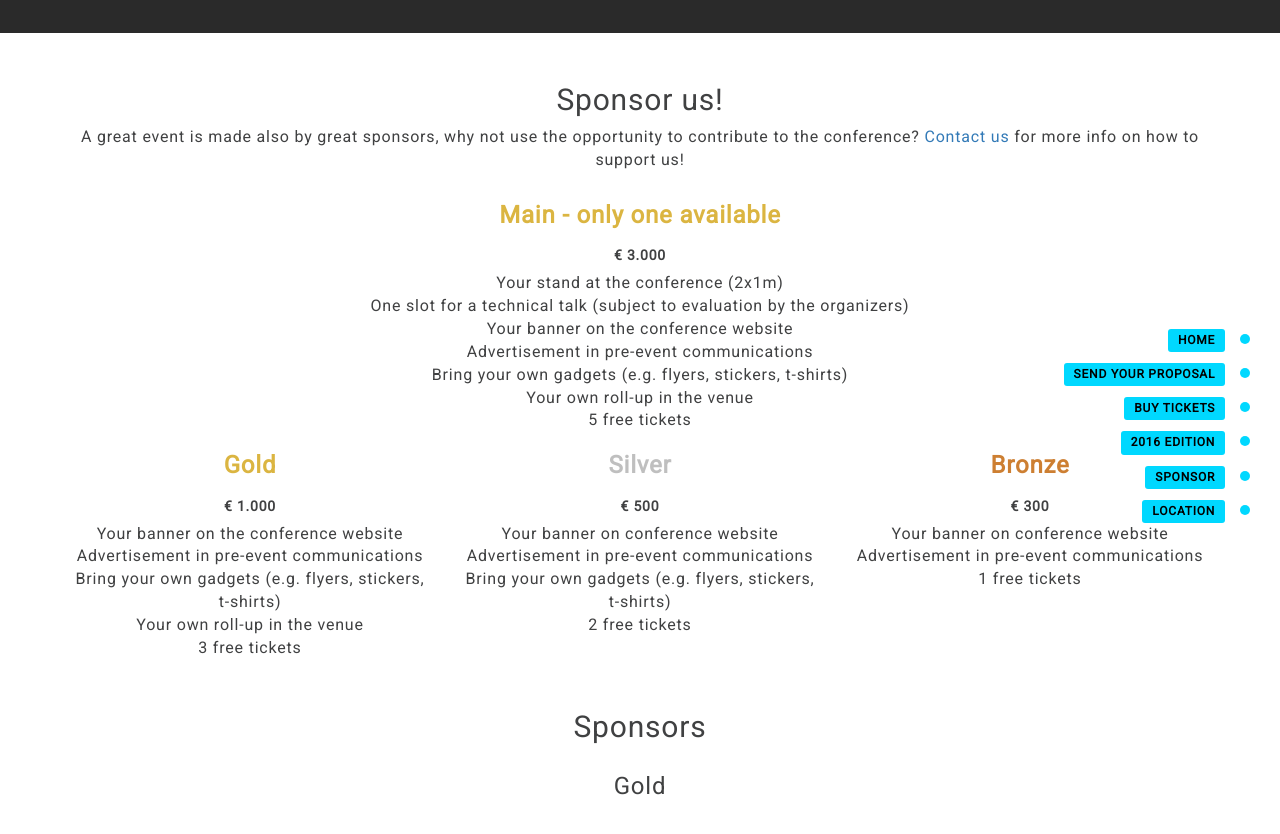
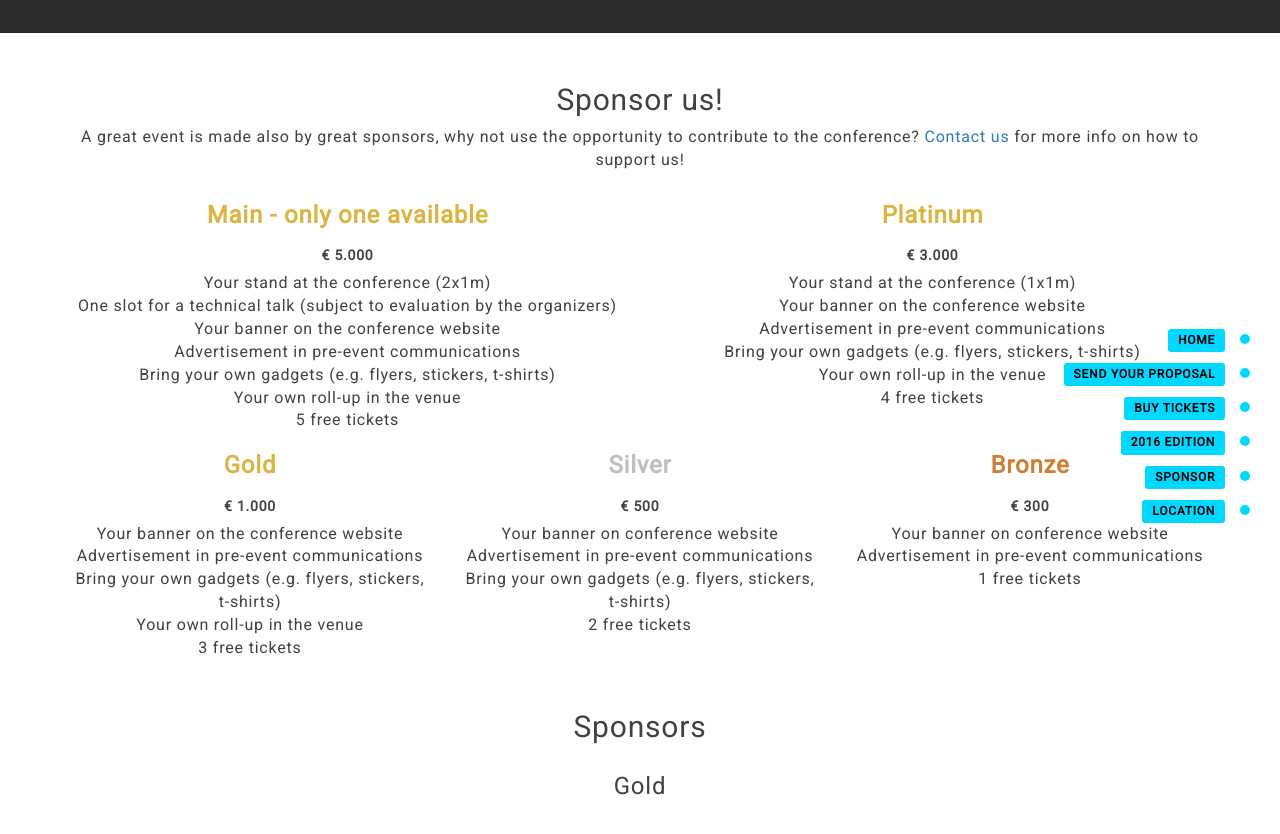
Before and after one commit to GrUSP/2017.reactjsday.it, a Jekyll site: the page built from index.html, in a window 1280 px wide and 900 px high, scrolled down 2361 px, cut to the strip 59-893 px from the top of the window. Built offline with Jekyll 4.4.1, drawn with Linux system fonts in a browser that asks for light colours.

Commit message:
add platinum splot

```diff
--- a/_includes/section-sponsors.html
+++ b/_includes/section-sponsors.html
@@ -8,9 +8,9 @@
             conference?
             <a href="mailto:info@grusp.org">Contact us</a> for more info on how to support us!
         </p>
-        <div class="col-md-12">
+        <div class="col-md-6">
             <h3 class="sponsors main">Main - only one available</h3>
-            <span class="euro btn">€ 3.000</span>
+            <span class="euro btn">€ 5.000</span>
             <ul class="benefit">
                 <li>Your stand at the conference (2x1m)</li>
                 <li>One slot for a technical talk (subject to evaluation by the organizers)</li>
@@ -19,6 +19,20 @@
                 <li>Bring your own gadgets (e.g. flyers, stickers, t-shirts)</li>
                 <li>Your own roll-up in the venue</li>
                 <li>5 free tickets</li>
+            </ul>
+        </div>
+        <div class="col-md-6">
+            <h3 class="sponsors main">Platinum</h3>
+            <span class="euro btn">€ 3.000</span>
+            <ul class="benefit">
+                <li>Your stand at the conference (1x1m)</li>
+                <li>Your banner on the conference website</li>
+                <li>Advertisement in pre-event communications</li>
+                <li>Bring your own gadgets (e.g. flyers, stickers, t-shirts)</li>
+                <li>Your own roll-up in the venue</li>
+                <li>4 free tickets</li>
+                <li></li>
+                <li>&nbsp;</li>
             </ul>
         </div>
 
--- a/_layouts/react2.html
+++ b/_layouts/react2.html
@@ -40,6 +40,7 @@
                 <span class="dot"></span>
             </a>
         </li>
+
         {% if page.cfp %}
         <li>
             <a href="#cfp" class="page-scroll">
```
